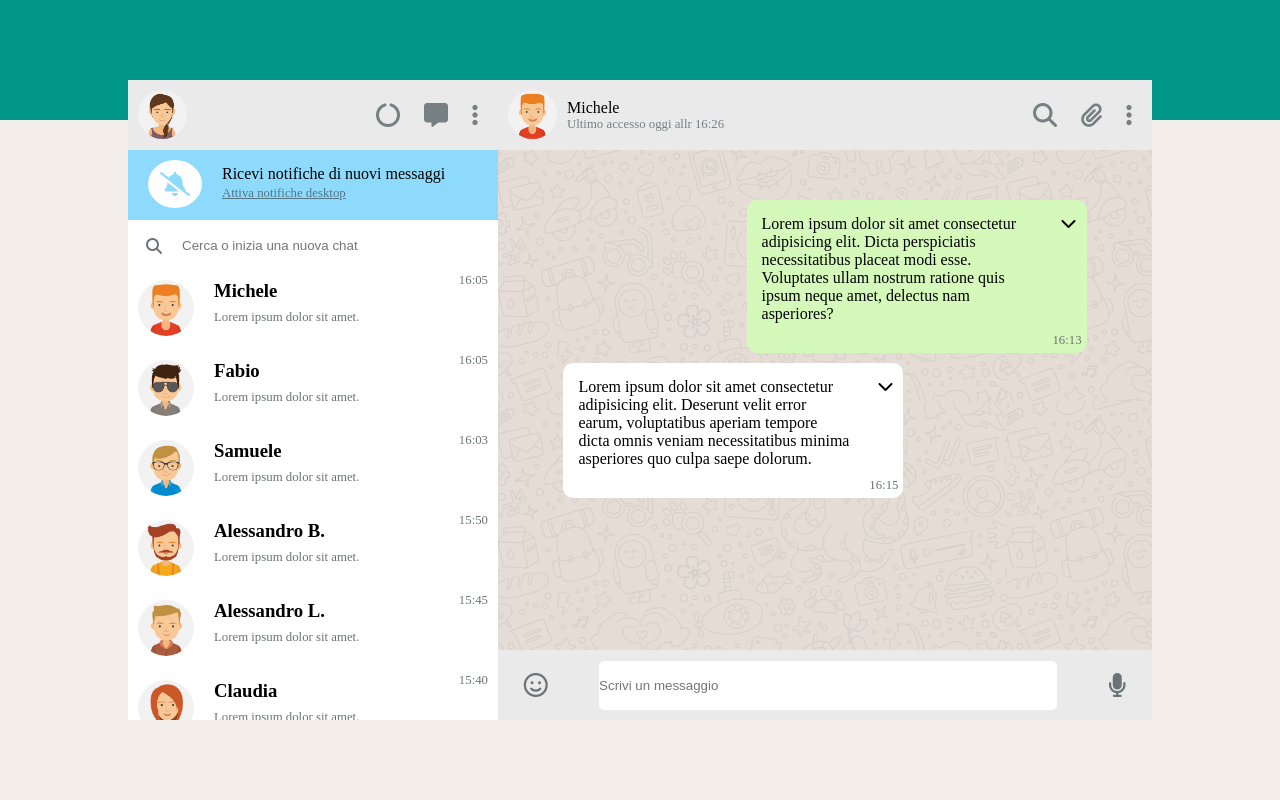
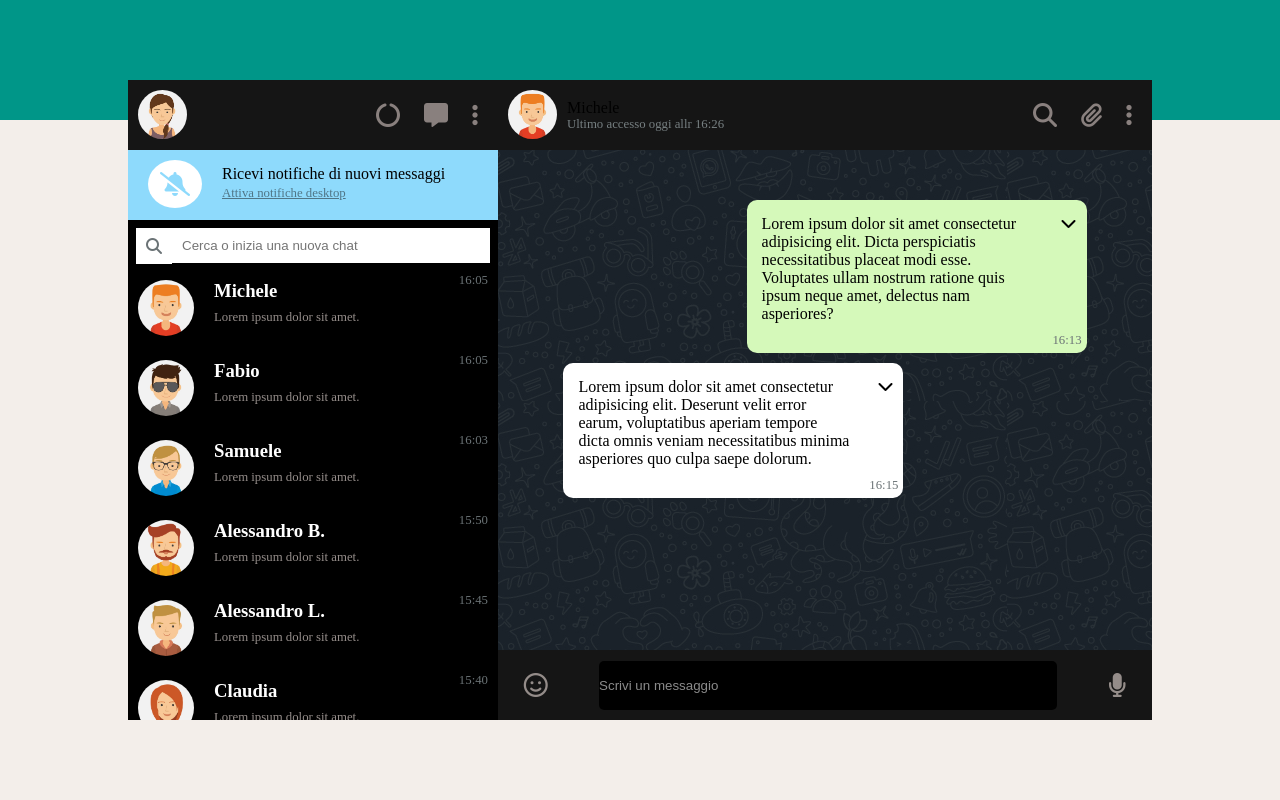
Before and after one commit to Matteo0421/html-css-boolzapp, a plain HTML site: page index.html in a window 1280 px wide. Drawn offline with Linux system fonts and the light colour scheme.

Commit message:
[add]first-step-dark-mode

```diff
--- a/assets/css/style.css
+++ b/assets/css/style.css
@@ -21,13 +21,17 @@ body{
   justify-content: center;
   width: 100%;
   height: 100vh;
-    background: linear-gradient(
+  background: linear-gradient(
       to bottom,
       #009688 0,
       #009688 15%,
       #F3EEEA 15%,
       #F3EEEA 100%)
+}
 
+
+.darkmode{
+  filter: invert(1);
 }
 
 img{
--- a/index.html
+++ b/index.html
@@ -25,8 +25,8 @@
 <body class="d-flex">
   <div class="row">
     <div class="col user">
-      <div class="top-col-user d-flex">
-        <div class="top-user-image">
+      <div class="top-col-user d-flex darkmode">
+        <div class="top-user-image darkmode">
           <img src="assets/img/avatar_io.jpg" alt="">
         </div>
 
@@ -54,9 +54,9 @@
 
       </div>
 
-      <div class="full-list-user">
+      <div class="full-list-user darkmode">
 
-        <div class="search-user d-flex">
+        <div class="search-user d-flex darkmode">
           <div class="search-iteam">
             <i class="fa-solid fa-magnifying-glass  color-items "></i>
           </div>
@@ -65,7 +65,7 @@
           </div>
         </div>
 
-        <div class="full-user">
+        <div class="full-user darkmode">
 
           <div class="list-user d-flex">
 
@@ -76,7 +76,7 @@
                 </div>
               </div>
 
-              <div class="description-user margin-m">
+              <div class="description-user margin-m darkmode">
                   <h3 class="m-bottom-xs">Michele</h3>
                   <span class="text-xs">Lorem ipsum dolor sit amet.</span>
               </div>
@@ -98,7 +98,7 @@
                 </div>
               </div>
 
-              <div class="description-user margin-m">
+              <div class="description-user margin-m darkmode">
                   <h3 class="m-bottom-xs">Fabio</h3>
                   <span class="text-xs">Lorem ipsum dolor sit amet.</span>
               </div>
@@ -121,7 +121,7 @@
                 </div>
               </div>
 
-              <div class="description-user margin-m">
+              <div class="description-user margin-m darkmode">
                   <h3 class="m-bottom-xs">Samuele</h3>
                   <span class="text-xs">Lorem ipsum dolor sit amet.</span>
               </div>
@@ -143,7 +143,7 @@
                 </div>
               </div>
 
-              <div class="description-user margin-m">
+              <div class="description-user margin-m darkmode">
                   <h3 class="m-bottom-xs">Alessandro B.</h3>
                   <span class="text-xs">Lorem ipsum dolor sit amet.</span>
               </div>
@@ -165,7 +165,7 @@
                 </div>
               </div>
 
-              <div class="description-user margin-m">
+              <div class="description-user margin-m darkmode">
                   <h3 class="m-bottom-xs">Alessandro L.</h3>
                   <span class="text-xs">Lorem ipsum dolor sit amet.</span>
               </div>
@@ -187,7 +187,7 @@
                 </div>
               </div>
 
-              <div class="description-user margin-m">
+              <div class="description-user margin-m darkmode">
                   <h3 class="m-bottom-xs">Claudia</h3>
                   <span class="text-xs">Lorem ipsum dolor sit amet.</span>
               </div>
@@ -209,7 +209,7 @@
                 </div>
               </div>
 
-              <div class="description-user margin-m">
+              <div class="description-user margin-m darkmode">
                   <h3 class="m-bottom-xs">Federico</h3>
                   <span class="text-xs">Lorem ipsum dolor sit amet.</span>
               </div>
@@ -231,7 +231,7 @@
                 </div>
               </div>
 
-              <div class="description-user margin-m">
+              <div class="description-user margin-m darkmode">
                   <h3 class="m-bottom-xs">Davide</h3>
                   <span class="text-xs">Lorem ipsum dolor sit amet.</span>
               </div>
@@ -251,8 +251,8 @@
       </div>
     </div>
     <div class="col message">
-      <div class=" top-message d-flex">
-        <div class="user-section d-flex">
+      <div class=" top-message d-flex darkmode">
+        <div class="user-section d-flex darkmode">
           <img src="assets/img/avatar_1.jpg" alt="michele">
           <div class="user-name d-flex">
             <span>Michele</span>
@@ -265,8 +265,8 @@
           <i class="fa-solid fa-ellipsis-vertical text-color text-l m-right-m"></i>
         </div>
       </div>
-      <div class="main-message">
-        <div class="message-container-sent d-flex">
+      <div class="main-message darkmode">
+        <div class="message-container-sent d-flex darkmode">
           <div class="message-sent d-flex">
             <p>Lorem ipsum dolor sit amet consectetur adipisicing elit. Dicta perspiciatis necessitatibus placeat modi esse. Voluptates ullam nostrum ratione quis ipsum neque amet, delectus nam asperiores?</p>
             <div class="option-chevron">
@@ -281,7 +281,7 @@
           </div>
           </div>
         </div>
-        <div class="message-container-received">
+        <div class="message-container-received darkmode">
           <div class="message-received d-flex">
             <p>Lorem ipsum dolor sit amet consectetur adipisicing elit. Deserunt velit error earum, voluptatibus aperiam tempore dicta omnis veniam necessitatibus minima asperiores quo culpa saepe dolorum.</p>
             <div class="option-chevron">
@@ -297,7 +297,7 @@
           </div>
         </div>
       </div>
-      <div class=" bottom-message d-flex">
+      <div class=" bottom-message d-flex darkmode">
         <i class="fa-regular fa-face-smile text-l color-items"></i>
         <input type="text" name="" id="" placeholder="Scrivi un messaggio">
         <i class="fa-solid fa-microphone text-l  color-items"></i>
```
